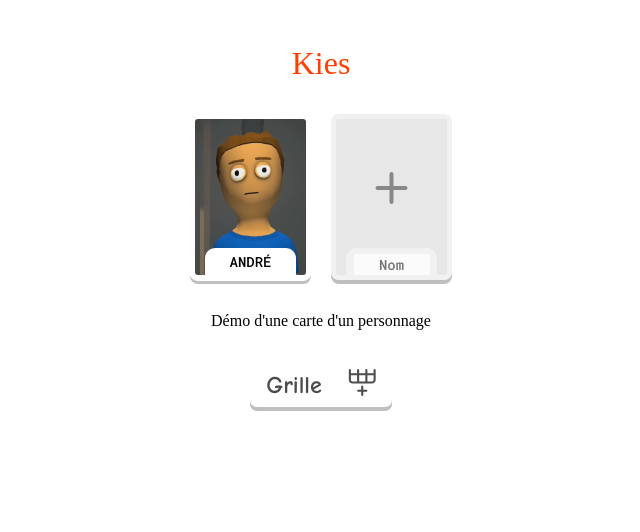
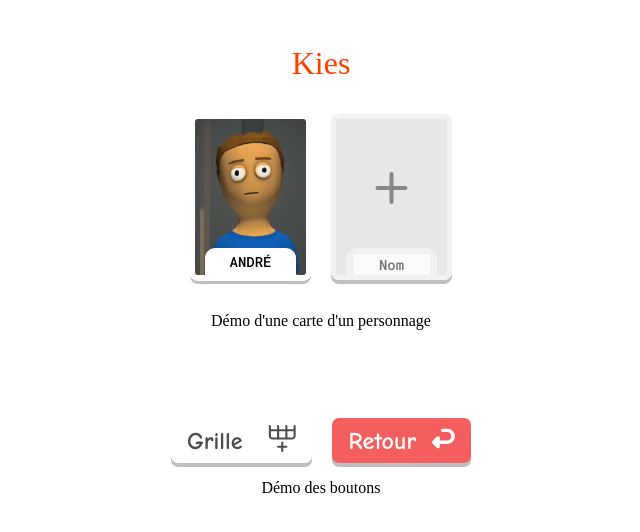
Before and after one commit to Triomphh/kies, a SvelteKit app in the folder frontend/: page / in a window 1280 px wide. Shown: the top 532 px of the page, without its empty margins (319-959 px from the left). Built offline with nearby package versions, Linux system fonts and the light colour scheme.

Commit message:
Ajout bouton 'Retour'

```diff
--- /dev/null
+++ b/frontend/src/lib/components/BackButton.svelte
@@ -0,0 +1,81 @@
+<script lang="ts">
+  export let onClick: () => void = () => {};
+
+  function handleKeyPress(event: KeyboardEvent) {
+    if (event.key === 'Enter' || event.key === ' ') {
+      onClick();
+    }
+  }
+</script>
+
+<div
+  class="buttonback-default"
+  on:click={onClick}
+  on:keydown={handleKeyPress}
+  role="button"
+  tabindex="0"
+  aria-label="Back button"
+>
+  <div class="retour"><span class="retour-span">Retour</span></div>
+  <div data-svg-wrapper>
+    <svg width="23" height="21" viewBox="0 0 23 21" fill="none" xmlns="http://www.w3.org/2000/svg">
+      <path fill-rule="evenodd" clip-rule="evenodd" d="M10.6067 0.640165C10.171 0.640165 9.7531 0.813251 9.44501 1.12135C9.13691 1.42944 8.96383 1.84731 8.96383 2.28302C8.96383 2.71873 9.13691 3.1366 9.44501 3.4447C9.7531 3.75279 10.171 3.92588 10.6067 3.92588H15.0884C16.223 3.94797 17.3036 4.4142 18.0982 5.22439C18.8928 6.03459 19.3379 7.12412 19.3379 8.25891C19.3379 9.39371 18.8928 10.4832 18.0982 11.2934C17.3036 12.1036 16.223 12.5699 15.0884 12.592H7.76783V9.75309C7.76776 9.42822 7.67137 9.11066 7.49084 8.84055C7.31032 8.57045 7.05376 8.35994 6.75362 8.23562C6.45347 8.11131 6.1232 8.07877 5.80456 8.14213C5.48592 8.2055 5.19322 8.36191 4.96347 8.59159L0.485039 13.07C0.254321 13.2992 0.0968157 13.5917 0.0324746 13.9105C-0.0318664 14.2293 -0.000148486 14.56 0.123611 14.8607C0.203563 15.0579 0.322944 15.237 0.481754 15.398L4.96347 19.8797C5.19322 20.1094 5.48592 20.2658 5.80456 20.3291C6.1232 20.3925 6.45347 20.36 6.75362 20.2356C7.05376 20.1113 7.31032 19.9008 7.49084 19.6307C7.67137 19.3606 7.76776 19.043 7.76783 18.7182V15.8777H15.0884C16.0983 15.8925 17.1011 15.7064 18.0385 15.3302C18.9758 14.9539 19.829 14.3951 20.5484 13.6862C21.2679 12.9772 21.8391 12.1323 22.2291 11.2006C22.619 10.2689 22.8198 9.26895 22.8198 8.25891C22.8198 7.24888 22.619 6.24893 22.2291 5.31721C21.8391 4.38549 21.2679 3.54059 20.5484 2.83165C19.829 2.12272 18.9758 1.56389 18.0385 1.18766C17.1011 0.811442 16.0983 0.625334 15.0884 0.640165H10.6067Z" fill="white"/>
+    </svg>
+  </div>
+</div>
+
+<style>
+  :global(*) {
+    box-sizing: border-box;
+  }
+
+  .retour-span {
+    color: white;
+    font-size: 24px;
+    font-family: 'Comic Neue', sans-serif;
+    font-weight: 700;
+    line-height: 1;
+    word-wrap: break-word;
+    user-select: none;
+    -webkit-user-select: none;
+    -moz-user-select: none;
+    -ms-user-select: none;
+  }
+
+  .retour {
+    text-align: center;
+    justify-content: center;
+    display: flex;
+    flex-direction: column;
+    height: 27px;
+  }
+
+  .buttonback-default {
+    height: 45px;
+    padding: 9px 16px;
+    background: #F45E5E;
+    box-shadow: 0px 4px 0px rgba(0, 0, 0, 0.25);
+    border-radius: 7px;
+    justify-content: center;
+    align-items: center;
+    gap: 16px;
+    display: inline-flex;
+    cursor: pointer;
+    box-sizing: border-box;
+    user-select: none;
+    -webkit-user-select: none;
+    -moz-user-select: none;
+    -ms-user-select: none;
+  }
+
+  .buttonback-default:hover {
+    background: #F15858;
+  }
+
+  .buttonback-default:active {
+    background: #F45E5E;
+    box-shadow: 0px 4px 0px #BDDFFF inset;
+    padding-top: 13px;
+    padding-bottom: 5px;
+  }
+</style>
--- a/frontend/src/routes/+page.svelte
+++ b/frontend/src/routes/+page.svelte
@@ -2,6 +2,7 @@
   import CharacterCard from '$lib/components/CharacterCard.svelte';
   import GridButton from '$lib/components/GridButton.svelte';
   import AddCard from '$lib/components/AddCard.svelte';
+  import BackButton from '$lib/components/BackButton.svelte';
 </script>
 
 <main>
@@ -17,9 +18,14 @@
 
   <p>Démo d'une carte d'un personnage</p>
 
+  <div class="spacer"></div>
+
   <div class="button-container">
     <GridButton />
+    <BackButton />
   </div>
+
+  <p>Démo des boutons</p>
 </main>
 
 <style>
@@ -44,9 +50,14 @@
     margin: 2em 0;
   }
 
+  .spacer {
+    height: 40px;
+  }
+
   .button-container {
     margin-top: 2em;
     display: flex;
     justify-content: center;
+    gap: 20px;
   }
 </style>
```
